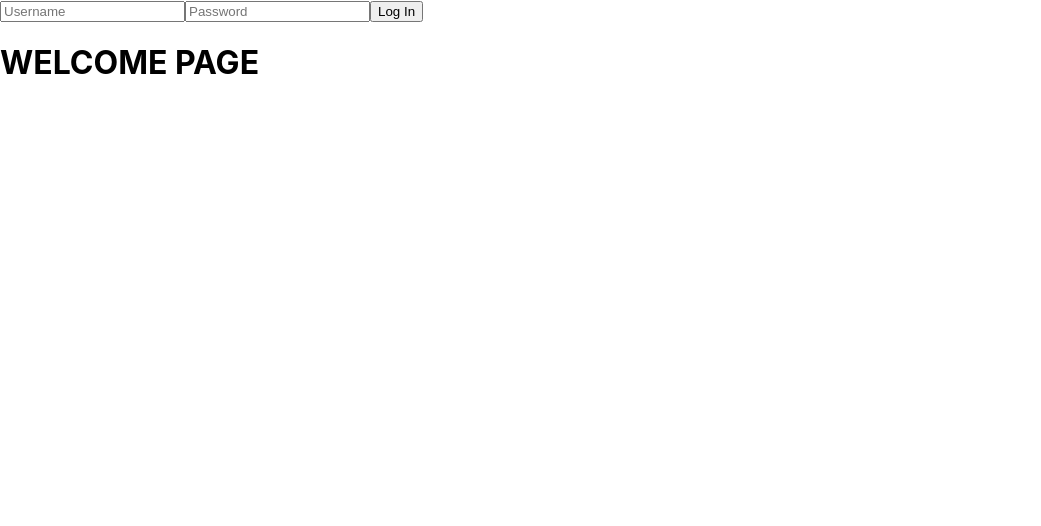
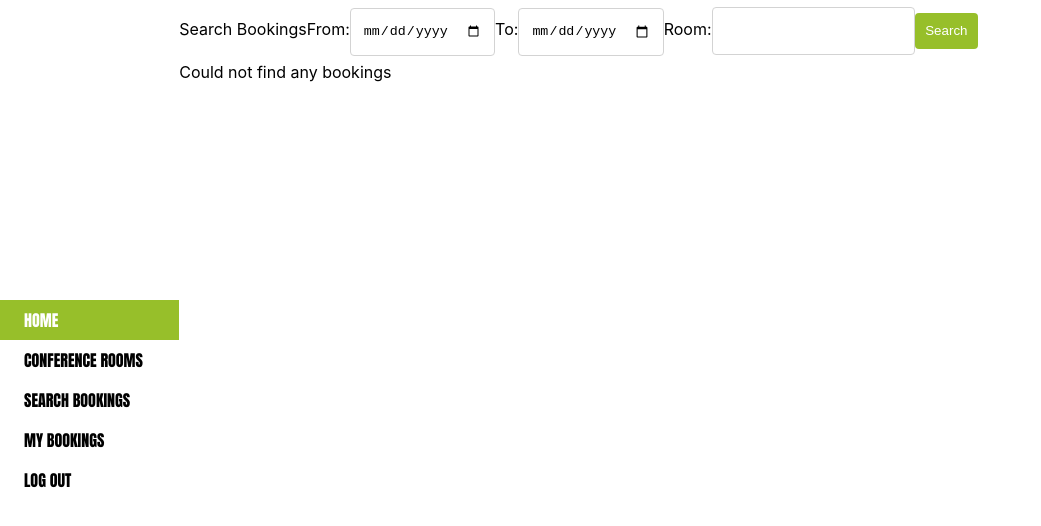
Before and after one commit to MiguelDP4/meeting-booker, a React (Create React App) app: page /search_bookings in a window 1280 px wide. Shown: the top 526 px of the page, without its empty margins (0-1041 px from the left). Built offline with nearby package versions, Linux system fonts and the light colour scheme.

Commit message:
login and left options menu style

```diff
--- a/public/index.html
+++ b/public/index.html
@@ -3,6 +3,7 @@
   <head>
     <meta charset="utf-8" />
     <link rel="icon" href="%PUBLIC_URL%/favicon.ico" />
+    <link href="https://fonts.googleapis.com/css2?family=Anton&display=swap" rel="stylesheet">
     <meta name="viewport" content="width=device-width, initial-scale=1" />
     <meta name="theme-color" content="#000000" />
     <meta
--- a/src/Components/Booking.js
+++ b/src/Components/Booking.js
@@ -1,21 +1,19 @@
 import React from 'react';
-import { Link } from 'react-router-dom';
 
 const Booking = (props) => {
-  const { bookingInfo, user, deleteBooking, bookingsList } = props;
+  const { bookingInfo, user, deleteBooking } = props;
   const deleteMethod = () => {
     deleteBooking(bookingInfo.id);
-    const removeIndex = bookingsList
   }
   return (
     <div>
       <div>Room: {bookingInfo.roomId}</div>
       <div>Meeting Start: {bookingInfo.start}</div>
       <div>Meeting End: {bookingInfo.finish}</div>
-      { bookingInfo.userId == user.id && (
+      { bookingInfo.userId === user.id && (
         <div>
-          <a key={`booking-${bookingInfo.id}-delete`}
-             href="#" onClick={deleteMethod}>Delete This Booking</a>
+          <button key={`booking-${bookingInfo.id}-delete`}
+             href="#" onClick={deleteMethod}>Delete This Booking</button>
         </div>
         )
       }
--- a/src/Components/Login.js
+++ b/src/Components/Login.js
@@ -1,22 +1,29 @@
 import React from 'react';
 
 const Login = (props) => {
-  const { clickLogIn } = props;
+  const { clickLogIn, user } = props;
   return (
-    <div>
+    <div className="login-background">
+      <div className="login-container">
+        <div className="login-inputs-container">
           <input
           type="text"
           id="user-name"
           placeholder="Username"
-        className=""
+          className="input-text"
           />
           <input
             type="password"
             id="user-password"
             placeholder="Password"
-        className=""
+            className="input-text"
           />
-      <button type="button" onClick={clickLogIn}>Log In</button>
+            <div>
+              <button type="button" onClick={clickLogIn} className="login-button">Log In</button>
+              {user.pending && <span>Loading...</span>}
+            </div>
+          </div>
+      </div>
     </div>
   );
 };
--- a/src/Components/Options.js
+++ b/src/Components/Options.js
@@ -2,22 +2,46 @@ import React from 'react';
 import { Link } from 'react-router-dom';
 
 const Options = (props) => {
-  const { logOut, clearBookings } = props;
+  const { logOut, clearBookings, switchPage, activePage } = props;
 
-  const logOutAndClear = () => {
+  const logOutAndClear = (event) => {
+    switchPage(event.target.id);
     logOut();
     clearBookings();
   }
 
+  const changePage = (event) => {
+    clearBookings();
+    switchPage(event.target.id);
+  }
+
   return (
     <div className="options-container">
-      <ul>
-        <Link to="/" onClick={clearBookings}><li>Home</li></Link>
-        <Link to="/conference_rooms" onClick={clearBookings}><li>Conference Rooms</li></Link>
-        <Link to="/search_bookings" onClick={clearBookings}><li>Search Bookings</li></Link>
-        <Link to="/my_bookings" onClick={clearBookings}><li>My Bookings</li></Link>
-        <Link to="/" onClick={logOutAndClear} ><li>Log Out</li></Link>
-      </ul>
+      <Link id="home" className={`options-link ${
+        activePage === "home" && "main-color-background"
+      }`}
+      to="/"
+      onClick={changePage}>HOME</Link>
+      <Link id="conference_rooms" className={`options-link ${
+        activePage === "conference_rooms" && "main-color-background"
+      }`}
+      to="/conference_rooms"
+      onClick={changePage}>CONFERENCE ROOMS</Link>
+      <Link id="search_bookings" className={`options-link ${
+        activePage === "search_bookings" && "main-color-background"
+      }`}
+      to="/search_bookings"
+      onClick={changePage}>SEARCH BOOKINGS</Link>
+      <Link id="my_bookings" className={`options-link ${
+        activePage === "my_bookings" && "main-color-background"
+      }`}
+      to="/my_bookings"
+      onClick={changePage}>MY BOOKINGS</Link>
+      <Link id="log_out" className={`options-link ${
+        activePage === "log_out" && "main-color-background"
+      }`}
+      to="/"
+      onClick={logOutAndClear} >LOG OUT</Link>
     </div>
   );
 }
--- a/src/Containers/App.js
+++ b/src/Containers/App.js
@@ -34,7 +34,9 @@ class App extends React.Component {
     this.searchBookingByDate = this.searchBookingByDate.bind(this);
     this.clearLocalBookings = this.clearLocalBookings.bind(this);
     this.deleteBooking = this.deleteBooking.bind(this);
+    this.changeActivePage = this.changeActivePage.bind(this);
     this.state = {
+      activePage: "home",
       newBooking: {
         bookingId: "",
         room: "",
@@ -50,6 +52,13 @@ class App extends React.Component {
         finish: "",
       },
     }
+  }
+
+  changeActivePage(newActivePage) {
+    this.setState({
+      ...this.state,
+      activePage: newActivePage,
+    })
   }
 
   logOut() {
@@ -217,13 +226,13 @@ class App extends React.Component {
             bookings,
             searchBooking,
           } = this.props;
+    const { activePage, newBooking } = this.state;
     return (
       <Router>
-        <div className="App">
         {
-          user.loggedIn ? (
-            <div>
-              <Options logOut={this.logOut} clearBookings={this.clearLocalBookings} />
+          !user.loggedIn ? (
+            <div className="App">
+              <Options activePage={activePage} switchPage={this.changeActivePage} logOut={this.logOut} clearBookings={this.clearLocalBookings} />
                 <Switch>
                   <Route path="/" exact component={Welcome} />
                   <Route path="/conference_rooms" render={() => (
@@ -251,7 +260,7 @@ class App extends React.Component {
                     <BookRoom submit={this.handleBooking}
                               handleChange={this.handleBookingChange}
                               room={room}
-                              bookData={this.state.newBooking}
+                              bookData={newBooking}
                               posted={bookings.posted}
                               changeRoom={this.handleChangeSelectedRoom}/>
                   )} />
@@ -272,13 +281,11 @@ class App extends React.Component {
                 </Switch>
             </div>
           ) : (
-            <div>
-              <Login clickLogIn={this.handleLogIn} />
-              <Welcome />
+            <div className="App">
+              <Login clickLogIn={this.handleLogIn} user={user} />
             </div>
           )
         }
-      </div>
     </Router>
     );
   }
--- a/src/constants.js
+++ b/src/constants.js
@@ -31,7 +31,7 @@ export const LOG_IN_PENDING = 'LOG_IN_PENDING';
 export const LOG_IN_ERROR = 'LOG_IN_ERROR';
 export const LOG_OUT = 'LOG_OUT';
 export const INITIAL_USER_STATE = {
-  pending: true,
+  pending: false,
   loggedIn: false,
   user: {},
 };
--- a/src/reducers/bookings.js
+++ b/src/reducers/bookings.js
@@ -56,7 +56,7 @@ function bookings(state = INITIAL_GET_BOOKING_STATE, action) {
     case DELETE_BOOKING_SUCCESS:
       const newBookingsArray = state.bookings;
       const indexToDelete = newBookingsArray
-      .indexOf(newBookingsArray.find(booking => booking.id == action.deleted.id));
+      .indexOf(newBookingsArray.find(booking => booking.id === action.deleted.id));
       newBookingsArray.splice(indexToDelete, 1);
       return {
         ...state,
--- a/src/reducers/user.js
+++ b/src/reducers/user.js
@@ -30,7 +30,7 @@ function user(state = INITIAL_USER_STATE, action) {
       }
     case LOG_OUT:
       return {
-        pending: true,
+        pending: false,
         loggedIn: false,
         name: null,
         id: null,
--- a/src/style.scss
+++ b/src/style.scss
@@ -1,3 +1,10 @@
+$main-color: #97bF2a;
+$main-color: rgb(151, 191, 42);
+$main-color-dark: #85a823;
+$light-background: #FFFFFF;
+$light-font: #FFFFFF;
+$titles-font-family: 'Anton', sans-serif;
+
 body {
   margin: 0;
   font-family: -apple-system, BlinkMacSystemFont, 'Segoe UI', 'Roboto', 'Oxygen',
@@ -7,7 +14,96 @@ body {
   -moz-osx-font-smoothing: grayscale;
 }
 
-code {
-  font-family: source-code-pro, Menlo, Monaco, Consolas, 'Courier New',
-    monospace;
+button {
+  padding: 0.8em;
+  border-radius: 0.3em;
+  background-color: $main-color;
+  border: none;
+  outline: none;
+  cursor: pointer;
+  color: $light-font;
+  transition-duration: 0.15s;
 }
+
+button:hover {
+  background-color: $main-color-dark;
+}
+
+input {
+  border: solid 1.5px lightgray;
+  border-radius: 0.25rem;
+  height: calc(1.5em + .75rem + 2px);
+  padding: 0.375rem 0.75rem;
+  margin-top: 0.5em;
+  margin-bottom: 0.5em;
+}
+
+input:focus {
+  outline: 0.25em solid rgba(151, 191, 42, 0.5);
+}
+
+.App {
+  display: flex;
+}
+
+.login-background {
+  background-color: $main-color;
+  height: 100vh;
+  width: 100vw;
+  align-content: center;
+  display: flex;
+  align-items: center;
+}
+
+.login-container {
+  background-color: $light-background;
+  width: 50%;
+  height: 50%;
+  min-width: 300px;
+  min-height: 200px;
+  margin: 0 auto;
+  border-radius: 15px;
+  display: flex;
+  flex-direction: column;
+  align-items: center;
+  justify-content: center;
+}
+
+.login-inputs-container {
+  width: 50%;
+  display: flex;
+  flex-direction: column;
+  justify-content: center;
+}
+
+.login-button {
+  width: 30%;
+  align-self: left;
+}
+
+.options-container {
+  display: flex;
+  flex-direction: column;
+  justify-content: center;
+  width: 14%;
+  height: 100vh;
+}
+
+.options-list {
+  text-decoration: none;
+  list-style: none;
+}
+
+.options-link {
+  padding: 0.5em;
+  padding-left: 1.5em;
+  text-decoration: none;
+  color: black;
+  font-family: $titles-font-family;
+}
+
+.main-color-background {
+  background-color: $main-color;
+  color: white;
+  transition-duration: 0.5s;
+}
```
Lines whose indentation alone changed are shown as unchanged.
